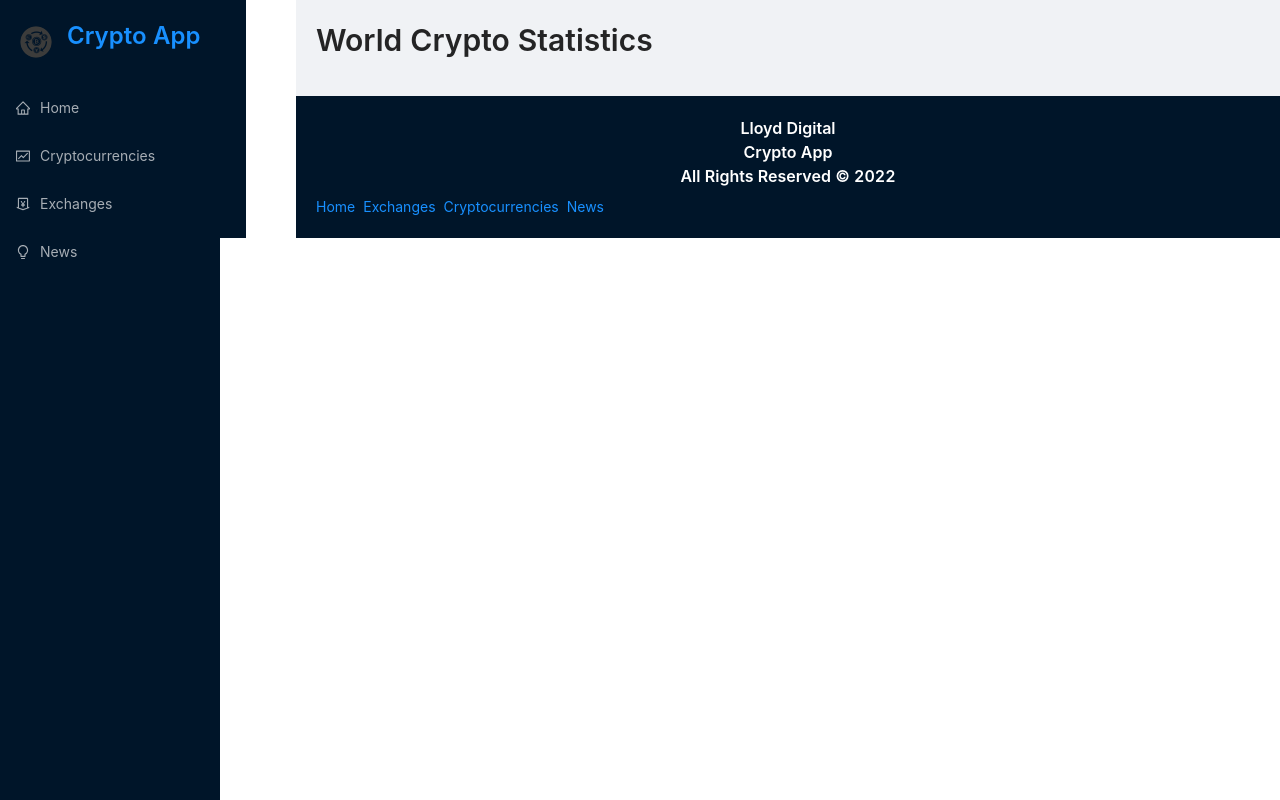
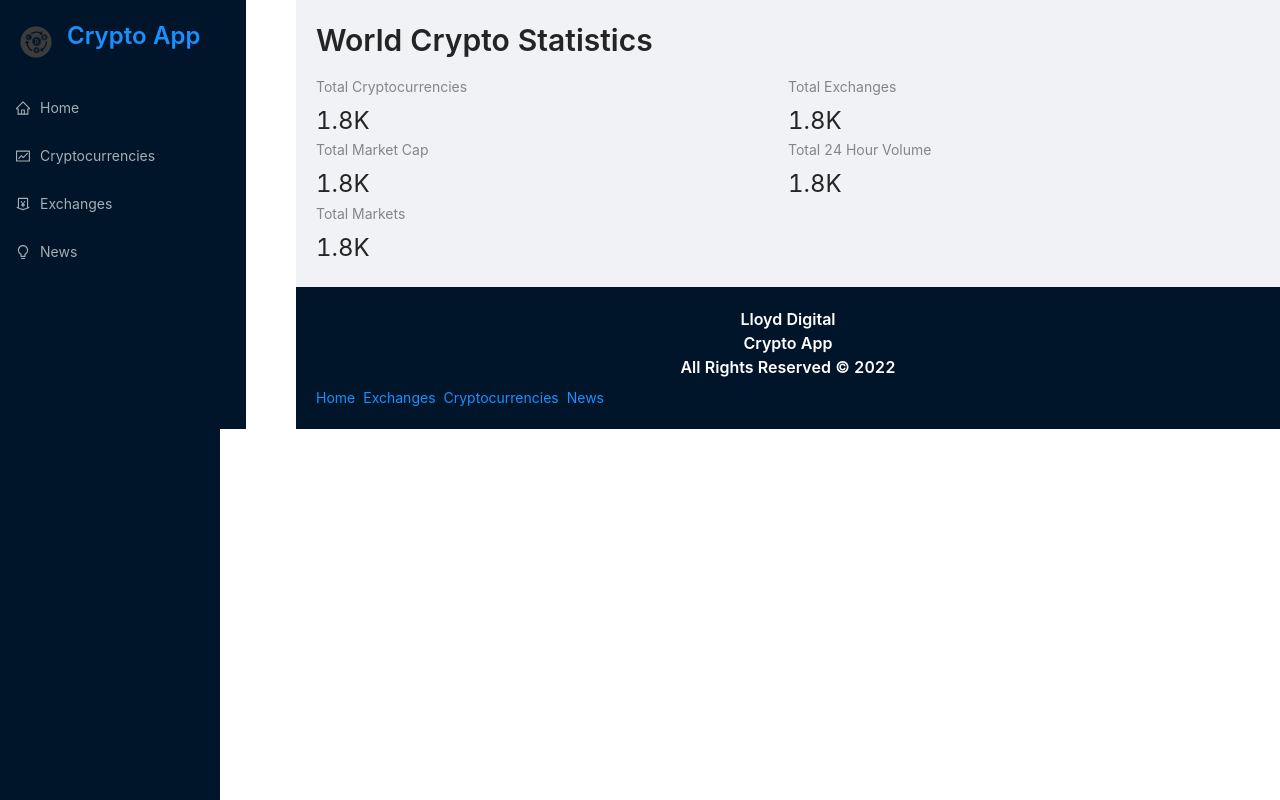
Before and after one commit to lloyd-theophilus/crypto-app, a React (Create React App) app: page / in a window 1280 px wide. Built offline with nearby package versions, Linux system fonts and the light colour scheme.

Commit message:
I added redux store and services in order to fetch the coin API from RapidAPI

```diff
--- /dev/null
+++ b/src/app/store.js
@@ -0,0 +1,5 @@
+import { configureStore } from "@reduxjs/toolkit";
+
+export const store = configureStore({
+    reducer: {}
+})
--- a/src/components/Homepage.jsx
+++ b/src/components/Homepage.jsx
@@ -8,10 +8,45 @@ const { Title } = Typography
 const Homepage = () => {
   return (
     <>
-      <Title level={2}
-        className='heading'> World Crypto Statistics</Title>
+      <Title level={2} className="heading">
+        {" "}
+        World Crypto Statistics
+      </Title>
+      <Row>
+        <Col span={12}>
+          <Statistic
+            title="Total Cryptocurrencies"
+            value={millify(1818, { precision: 1 })}
+          />
+        </Col>
+        <Col span={12}>
+          <Statistic
+            title="Total Exchanges"
+            value={millify(1818, { precision: 1 })}
+          />
+        </Col>
+        <Col span={12}>
+          <Statistic
+            title="Total Market Cap"
+            value={millify(1818, { precision: 1 })}
+          />
+        </Col>
+        <Col span={12}>
+          <Statistic
+            title="Total 24 Hour Volume"
+            value={millify(1818, { precision: 1 })}
+          />
+        </Col>
+        <Col span={12}>
+          <Statistic
+            title="Total Markets"
+            value={millify(1818, { precision: 1 })}
+          />
+        </Col>
+
+      </Row>
     </>
-  )
+  );
 }
 
 export default Homepage
--- a/src/index.js
+++ b/src/index.js
@@ -1,14 +1,18 @@
 import React from 'react';
 import ReactDOM from 'react-dom/client';
 import { BrowserRouter as Router } from 'react-router-dom';
+import { Provider } from 'react-redux';
 
 import App from './App';
+import { store } from './app/store';
 import 'antd/dist/antd.css';
 
 
 const root = ReactDOM.createRoot(document.getElementById('root'));
 root.render(
   <Router>
-    <App />
+    <Provider store={store}>
+      <App />
+    </Provider>
   </Router>
 );
```
Also changed, not shown: src/services/cryptoApi.js (added, +46 -0 lines).
